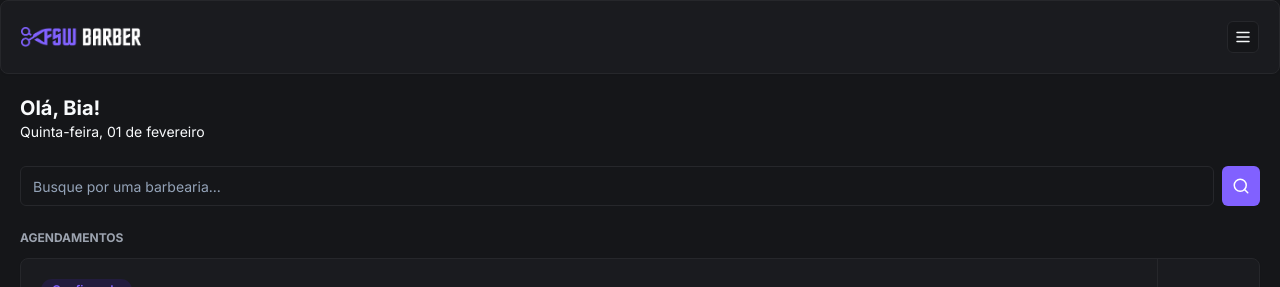
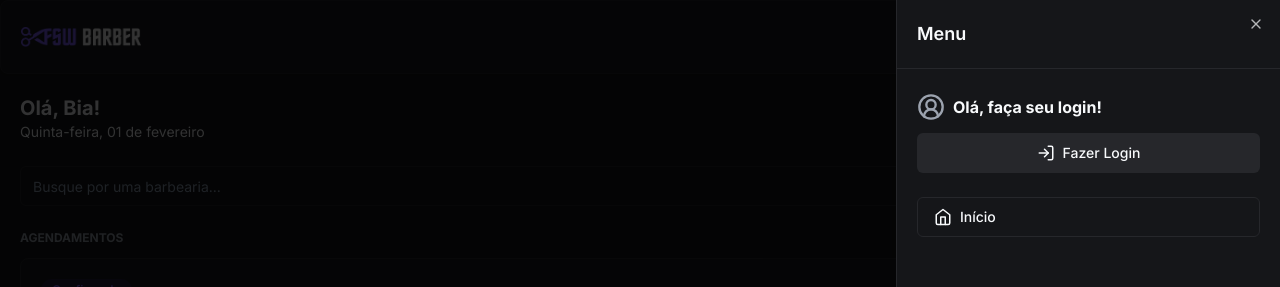
Before and after one commit to MichelleCordeiro/fsw-barbershop, a Next.js app: page / in a window 1280 px wide. Both pictures are taken after a click on the button 1243 px from the left and 37 px from the top of the page. Shown: the top 287 px of the page. Built offline with nearby package versions, Linux system fonts and the light colour scheme; no server answers; the database is empty.

Commit message:
feat: add sign in and sign out

```diff
--- a/app/_components/header.tsx
+++ b/app/_components/header.tsx
@@ -3,16 +3,88 @@
 import Image from 'next/image';
 import { Card, CardContent } from './ui/card';
 import { Button } from './ui/button';
-import { MenuIcon } from 'lucide-react';
+import { CalendarIcon, CircleUserRound, HomeIcon, LogInIcon, LogOut, LogOutIcon, MenuIcon, UserIcon } from 'lucide-react';
+import {
+  Sheet,
+  SheetContent,
+  SheetHeader,
+  SheetTitle,
+  SheetTrigger
+} from './ui/sheet';
+import { signIn, signOut, useSession } from 'next-auth/react';
+import { Avatar, AvatarImage } from './ui/avatar';
+import Link from 'next/link';
+
 
 const Header = () => {
+  const {data, status} = useSession()
+
+  const handleLogoutClick = () => signOut()
+  const handleLoginClick = () => signIn("google")
+
   return (
     <Card>
       <CardContent className='p-5 justify-between flex flex-row items-center'>
-        <Image src="/logo.png" alt="FSW Barbe" height={22} width={120} />
-        <Button variant="outline" size="icon" className='h-8 w-8'>
-          <MenuIcon size={18}/>
-        </Button>
+        <Image src='/logo.png' alt='FSW Barbe' height={22} width={120} />
+        <Sheet>
+          <SheetTrigger asChild>
+            <Button variant='outline' size='icon' className='h-8 w-8'>
+              <MenuIcon size={18} />
+            </Button>
+          </SheetTrigger>
+
+          <SheetContent className='p-0'>
+            <SheetHeader className='text-left border-b border-solid border-secondary p-5'>
+              <SheetTitle>Menu</SheetTitle>
+            </SheetHeader>
+
+            {data?.user ? (
+              <div className='flex justify-between px-5 py-6 items-center'>
+                <div className='flex items-center gap-3'>
+                  <Avatar>
+                    <AvatarImage src={data.user?.image ?? ''} />
+                  </Avatar>
+
+                  <h2 className='font-bold'>{data.user.name}</h2>
+                </div>
+
+                <Button variant='secondary' size='icon'>
+                  <LogOutIcon onClick={handleLogoutClick} />
+                </Button>
+              </div>
+            ) : (
+              <div className='flex flex-col px-5 py-6 gap-3'>
+                <div className='flex items-center gap-2'>
+                  <CircleUserRound className='stroke-gray-400' size={28} />
+                  <h2 className='font-bold'>Olá, faça seu login!</h2>
+                </div>
+
+                <Button variant='secondary' className='w-full' onClick={handleLoginClick}>
+                  <LogInIcon className='mr-2' size={18} />
+                  Fazer Login
+                </Button>
+              </div>
+            )}
+
+            <div className='flex flex-col gap-3 px-5'>
+              <Button variant='outline' className='justify-start' asChild>
+                <Link href='/'>
+                  <HomeIcon size={18} className='mr-2' />
+                  Início
+                </Link>
+              </Button>
+
+              {data?.user && (
+                <Button variant='outline' className='justify-start' asChild>
+                  <Link href='/bookings'>
+                    <CalendarIcon size={18} className='mr-2' />
+                    Agendamentos
+                  </Link>
+                </Button>
+              )}
+            </div>
+          </SheetContent>
+        </Sheet>
       </CardContent>
     </Card>
   );
--- /dev/null
+++ b/app/_components/ui/sheet.tsx
@@ -0,0 +1,140 @@
+"use client"
+
+import * as React from "react"
+import * as SheetPrimitive from "@radix-ui/react-dialog"
+import { cva, type VariantProps } from "class-variance-authority"
+import { X } from "lucide-react"
+
+import { cn } from "@/app/_lib/utils"
+
+const Sheet = SheetPrimitive.Root
+
+const SheetTrigger = SheetPrimitive.Trigger
+
+const SheetClose = SheetPrimitive.Close
+
+const SheetPortal = SheetPrimitive.Portal
+
+const SheetOverlay = React.forwardRef<
+  React.ElementRef<typeof SheetPrimitive.Overlay>,
+  React.ComponentPropsWithoutRef<typeof SheetPrimitive.Overlay>
+>(({ className, ...props }, ref) => (
+  <SheetPrimitive.Overlay
+    className={cn(
+      "fixed inset-0 z-50 bg-black/80  data-[state=open]:animate-in data-[state=closed]:animate-out data-[state=closed]:fade-out-0 data-[state=open]:fade-in-0",
+      className
+    )}
+    {...props}
+    ref={ref}
+  />
+))
+SheetOverlay.displayName = SheetPrimitive.Overlay.displayName
+
+const sheetVariants = cva(
+  "fixed z-50 gap-4 bg-background p-6 shadow-lg transition ease-in-out data-[state=open]:animate-in data-[state=closed]:animate-out data-[state=closed]:duration-300 data-[state=open]:duration-500",
+  {
+    variants: {
+      side: {
+        top: "inset-x-0 top-0 border-b data-[state=closed]:slide-out-to-top data-[state=open]:slide-in-from-top",
+        bottom:
+          "inset-x-0 bottom-0 border-t data-[state=closed]:slide-out-to-bottom data-[state=open]:slide-in-from-bottom",
+        left: "inset-y-0 left-0 h-full w-3/4 border-r data-[state=closed]:slide-out-to-left data-[state=open]:slide-in-from-left sm:max-w-sm",
+        right:
+          "inset-y-0 right-0 h-full w-3/4  border-l data-[state=closed]:slide-out-to-right data-[state=open]:slide-in-from-right sm:max-w-sm",
+      },
+    },
+    defaultVariants: {
+      side: "right",
+    },
+  }
+)
+
+interface SheetContentProps
+  extends React.ComponentPropsWithoutRef<typeof SheetPrimitive.Content>,
+    VariantProps<typeof sheetVariants> {}
+
+const SheetContent = React.forwardRef<
+  React.ElementRef<typeof SheetPrimitive.Content>,
+  SheetContentProps
+>(({ side = "right", className, children, ...props }, ref) => (
+  <SheetPortal>
+    <SheetOverlay />
+    <SheetPrimitive.Content
+      ref={ref}
+      className={cn(sheetVariants({ side }), className)}
+      {...props}
+    >
+      {children}
+      <SheetPrimitive.Close className="absolute right-4 top-4 rounded-sm opacity-70 ring-offset-background transition-opacity hover:opacity-100 focus:outline-none focus:ring-2 focus:ring-ring focus:ring-offset-2 disabled:pointer-events-none data-[state=open]:bg-secondary">
+        <X className="h-4 w-4" />
+        <span className="sr-only">Close</span>
+      </SheetPrimitive.Close>
+    </SheetPrimitive.Content>
+  </SheetPortal>
+))
+SheetContent.displayName = SheetPrimitive.Content.displayName
+
+const SheetHeader = ({
+  className,
+  ...props
+}: React.HTMLAttributes<HTMLDivElement>) => (
+  <div
+    className={cn(
+      "flex flex-col space-y-2 text-center sm:text-left",
+      className
+    )}
+    {...props}
+  />
+)
+SheetHeader.displayName = "SheetHeader"
+
+const SheetFooter = ({
+  className,
+  ...props
+}: React.HTMLAttributes<HTMLDivElement>) => (
+  <div
+    className={cn(
+      "flex flex-col-reverse sm:flex-row sm:justify-end sm:space-x-2",
+      className
+    )}
+    {...props}
+  />
+)
+SheetFooter.displayName = "SheetFooter"
+
+const SheetTitle = React.forwardRef<
+  React.ElementRef<typeof SheetPrimitive.Title>,
+  React.ComponentPropsWithoutRef<typeof SheetPrimitive.Title>
+>(({ className, ...props }, ref) => (
+  <SheetPrimitive.Title
+    ref={ref}
+    className={cn("text-lg font-semibold text-foreground", className)}
+    {...props}
+  />
+))
+SheetTitle.displayName = SheetPrimitive.Title.displayName
+
+const SheetDescription = React.forwardRef<
+  React.ElementRef<typeof SheetPrimitive.Description>,
+  React.ComponentPropsWithoutRef<typeof SheetPrimitive.Description>
+>(({ className, ...props }, ref) => (
+  <SheetPrimitive.Description
+    ref={ref}
+    className={cn("text-sm text-muted-foreground", className)}
+    {...props}
+  />
+))
+SheetDescription.displayName = SheetPrimitive.Description.displayName
+
+export {
+  Sheet,
+  SheetPortal,
+  SheetOverlay,
+  SheetTrigger,
+  SheetClose,
+  SheetContent,
+  SheetHeader,
+  SheetFooter,
+  SheetTitle,
+  SheetDescription,
+}
--- a/package.json
+++ b/package.json
@@ -15,6 +15,7 @@
     "@auth/prisma-adapter": "^1.2.1",
     "@prisma/client": "^5.9.1",
     "@radix-ui/react-avatar": "^1.0.4",
+    "@radix-ui/react-dialog": "^1.0.5",
     "@radix-ui/react-slot": "^1.0.2",
     "class-variance-authority": "^0.7.0",
     "clsx": "^2.1.0",
```
Also changed, not shown: 1 other file (tests, documents, lock files or other folders).
